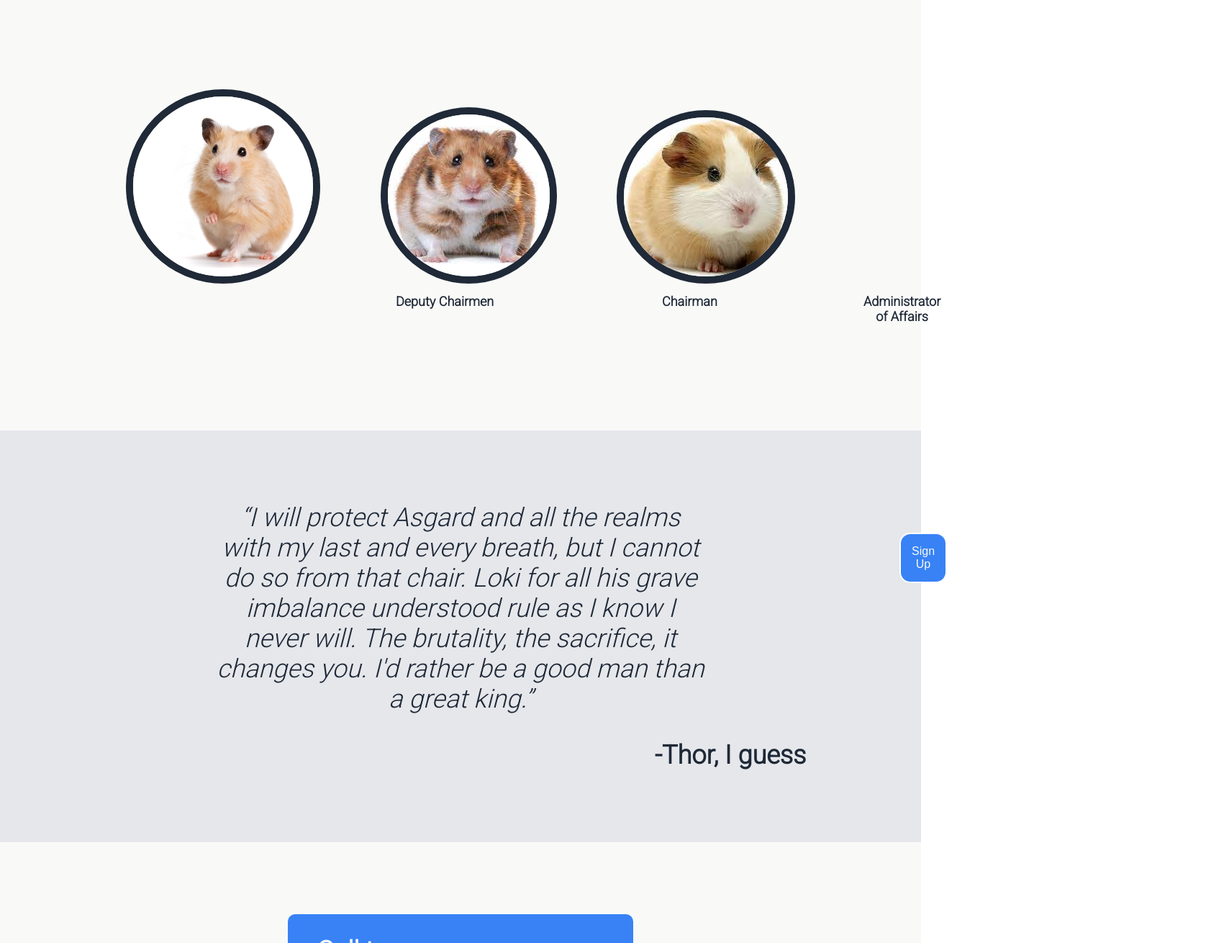
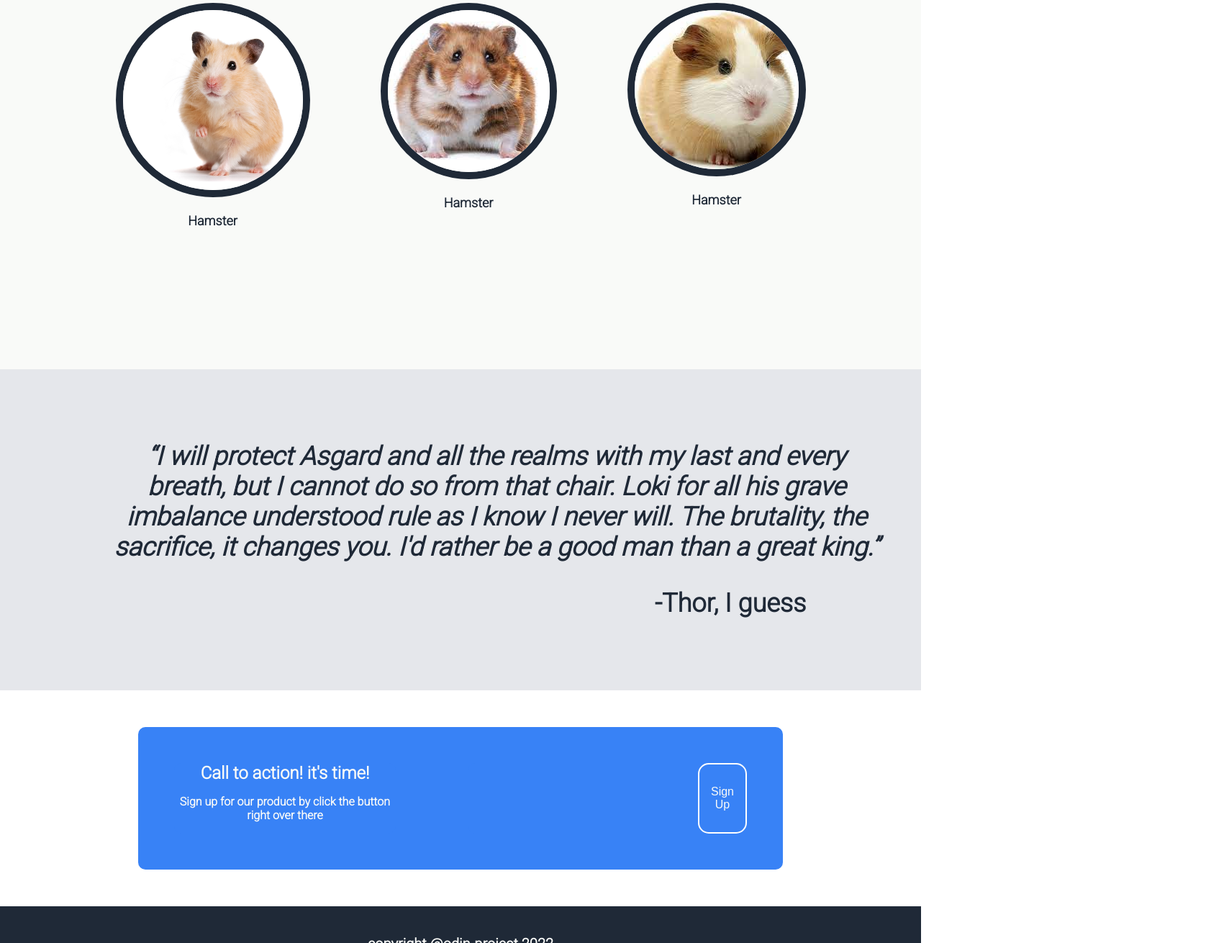
Before and after one commit to stevensmith44/new_website, a plain HTML site: page index.html in a window 1280 px wide. Shown: the part 1490-2800 px from the top of the page at 72% size, 1708 px wide, since content can reach past the window. Drawn offline with Linux system fonts and the light colour scheme.

Commit message:
edited index.html and style.css

```diff
--- a/index.html
+++ b/index.html
@@ -14,6 +14,9 @@
     <div class="container">
 
         <nav class="navsection">
+            <div class="navsection_head">
+                <h1>Website Name</h1>
+            </div>
             <div class="navsectionlinks">
                 <a href="#">header one</a>
                 <a href="#">header two</a>
@@ -23,15 +26,13 @@
 
         <div class="introduction">
             <div class="introduction_texts">
-                <div class="introduction_texts_head">
-                    This Website can do stuff
-                </div>
-                <div class="introduction_texts_para">
+                <h1 class="introduction_texts_head">This Website can do stuff</h1>
+                <p class="introduction_texts_para">
                         A small description of this website....
                         It had been sixteen days since the zombies first attacked.
                         He created a pig burger out of beef. Lightning Paradise was
                         the local hangout joint where the group usually ended up spending the night.
-                </div>
+                </p>
                 <div>
                     <button class="button">Sign Up</button>
                 </div>
@@ -45,15 +46,19 @@
             <div class="middle_title">
                 <div>Some Random Informations</div>
             </div>
+            <div class="middle_text">
                 <div>
                     <img class="middle_images" src="hamster_102645029.jpg">
-                <img class="middle_images" src="images (1).jpeg">
-                <img class="middle_images" src="images.jpeg">
+                    <p>Hamster</p>
                 </div>
                 <div>
-                <div class="middle_text_one">Deputy Chairmen</div>
-                <div class="middle_text_two">Chairman</div>
-                <div class="middle_text_three">Administrator of Affairs</div>
+                    <img class="middle_images" src="images (1).jpeg">
+                    <p>Hamster</p>
+                </div>
+                <div>
+                    <img class="middle_images" src="images.jpeg">
+                    <p>Hamster</p>
+                </div>
             </div>
         </div>
 
@@ -67,10 +72,14 @@
         </div>
 
         <div class="final">
+            <div>
                 <div class="blue_box">
-                <div class="final_title">Call to action! it's time!</div>
-                <div class="final_para">Sign up for our product by click the button right over there</div>
+                    <strong>Call to action! it's time!</strong>
+                    <p>Sign up for our product by click the button right over there</p>
+                </div>
+                <div>
                     <button class="final_button">Sign Up</button>
+                </div>
             </div>
         </div>
 
--- a/style.css
+++ b/style.css
@@ -4,11 +4,11 @@
 }
 
 body{
-    color: #FFFFFF;
     padding: 0;
     margin: 0;
     font-family: Roboto;
     text-align: center;
+    font-weight: 600;
 
 }
 
@@ -23,13 +23,20 @@ body{
     color: #f9faf8;
     background-color: #1F2937;
     align-items: center;
-    padding: 20px 0px 20px 100px;
+    padding: auto;
+}
 
+.navsection_head{
+    font-size: 36px;
+    margin-left: 1em;
+    display: flex;
+    justify-content:center;
+    align-items:flex-start;
 }
 
 .navsectionlinks{
     display: flex;
-    padding: 0px 100px 0px 0px;
+    padding: 1em 6em 1em 2em;
     margin-left: auto;
 
 }
@@ -37,8 +44,8 @@ body{
 .navsectionlinks a{
     color: #E5E7EB;
     text-decoration: none;
-    font-size: 18px;
-    padding: 10px;
+    font-size: 24px;
+    padding: 1em;
 
 }
 
@@ -47,7 +54,7 @@ body{
     color: #E5E7EB;
     background-color: #1F2937;
     justify-content: center;
-    padding: 0px 0px 400px 0px
+    padding: 1em 1em 30em 1em;
 }
 
 .introduction_texts{
@@ -59,16 +66,18 @@ body{
     display: flex;
     font-size: 48px;
     color: #f9faf8;
-    padding:0px 0px 30px 0px;
-    margin: 150px 0px 0px 200px;
+    padding: 2.5em 1em 0em 4em;
+    margin: 0.5em 4em;
 }
 
 .introduction_texts_para{
     display: flex;
-    font-size: 18px;
+    font-size: 24px;
     color: #E5E7EB;
-    padding: 0px 0px 0px 0px;
-    margin: 0px 1200px 0px 200px;
+    margin: 0em 50em 1em 15em;
+    max-width: 27em;
+    min-width: 24em;
+    min-height: auto;
 
 }
 
@@ -76,8 +85,8 @@ body{
     background-color: #3882f6;
     border: 2px solid white;
     color: #f9faf8;
-    padding: 15px 15px 15px 15px;
-    margin: 30px 1200px 0px 100px;
+    padding: 1em;
+    margin: 1em 60em 0em 1em;
     text-align: center;
     text-decoration: none;
     font-size: 16px;
@@ -88,7 +97,7 @@ body{
     max-width: 70%;
     max-height: 70%;
     position: absolute;
-    top: 150px;
+    top: 10em;
     border: 10px solid #3882f6;
     transform: scaleX(-1);
     box-shadow: 5px 15px black;
@@ -98,7 +107,7 @@ body{
     display: flex;
     justify-content: center;
     background-color: #f9faf8;
-    padding: 60px 0px 200px 0px;
+    padding: 10em 0em;
     flex-direction: column;
 }
 
@@ -119,28 +128,15 @@ body{
     border-radius: 50%;
 }
 
-.middle_text_one{
+.middle_text{
+    display: flex;
+    flex-direction: row;
+    gap: 1em;
     color: #1F2937;
     font-weight: bolder;
     font-size: 18px;
-    position: absolute;
-    margin: 10px 0px 0px 550px;
-}
-
-.middle_text_two{
-    color: #1F2937;
-    font-weight: bolder;
-    font-size: 18px;
-    position: absolute;
-    margin: 10px 0px 0px 920px;
-}
-
-.middle_text_three{
-    color: #1F2937;
-    font-weight: bolder;
-    font-size: 18px;
-    position: absolute;
-    margin: 10px 0px 0px 1200px;
+    margin: 1em 30em;
+    justify-content: center;
 }
 
 .quote{
@@ -148,12 +144,18 @@ body{
     font-size: 36px;
     background-color: #E5E7EB;
     color: #1F2937;
+    display: flex;
+    flex-direction: column;
+    justify-content: center;
+    align-items: center;
 }
 
 .quote_text{
     margin-top: 100px;
-    padding: 0px 300px 0px 300px;
+    padding: 0px 0px 0px 100px;
     font-style: italic;
+    max-width: 30em;
+    max-height: auto;
 }
 
 .quote_author{
@@ -161,41 +163,49 @@ body{
     font-weight: bolder;
 }
 
-.final{
-    background-color: #f9faf8;
-    color: #f9faf8;
+.final div{
+    background-color: #3882f6;
+    border-radius: 10px;
 }
 
-.blue_box{
-    background-color: #3882f6;
-    border-radius: 10px;
-    margin:100px 400px 100px 400px;
+.final div strong{
+    color: #f9faf8;
+    font-size: 24px;
 }
 
-.final_title{
-    padding-top: 30px;
-    padding-bottom: 10px;
-    padding-right: 300px;
-    font-size: 36px;
-    font-weight: bolder;
+.final div p{
+    color: #f9faf8;
+    font-size: 16px;
 }
 
-.final_para{
-    font-size: 22px;
-    padding-bottom: 50px;
-    padding-right: 300px;
+.final{
+    width: 70%;
+    height: 300px;
+    margin: auto;
+    display: flex;
+    align-items: center;
+    justify-content: center;
 }
 
+.final div{
+    display: flex;
+}
+
+.final div .blue_box{
+    display: flex;
+    flex-direction: column;
+}
+
+.final div div{
+    margin: 50px;
+}
 
 .final_button {
-    position:absolute;
-    top: 2230px;
-    left: 1150px;
     background-color: #3882f6;
     border: 2px solid white;
     color: #f9faf8;
-    padding: 15px 15px 15px 15px;
-    margin: 0px 100px 0px 100px;
+    padding: 1em;
+    margin: 0em 0em 0em 20em;
     text-align: center;
     font-size: 16px;
     border-radius: 15px;
```
Lines whose indentation alone changed are shown as unchanged.
